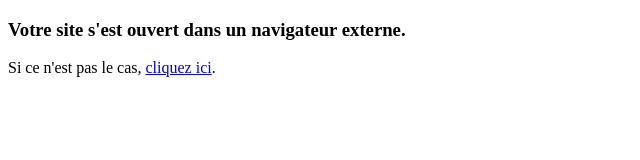
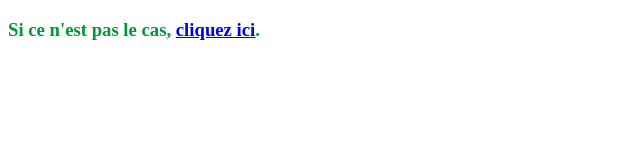
Before and after one commit to AIDEBRANGEON/Redirection-vers-SharePoint, a plain HTML site: page index.html in a window 1280 px wide. Shown: the whole page, without its empty margins (0-640 px from the left). Drawn offline with Linux system fonts and the light colour scheme.

Commit message:
Update index.html

```diff
--- a/index.html
+++ b/index.html
@@ -13,8 +13,8 @@
       // Message affiché dans l’iframe Teams
       const container = document.createElement("div");
       container.innerHTML = `
-        <h3>Votre site s'est ouvert dans un navigateur externe.</h3>
-        <p>Si ce n'est pas le cas,
+        <h3 style="color: rgb(0,150,58) !important;>Votre site s'est ouvert dans un navigateur externe.</h3>
+        <p style="color: rgb(0,150,58) !important;>Si ce n'est pas le cas,
           <a href="${url}" target="_blank" rel="noopener noreferrer">cliquez ici</a>.
         </p>
       `;
```
